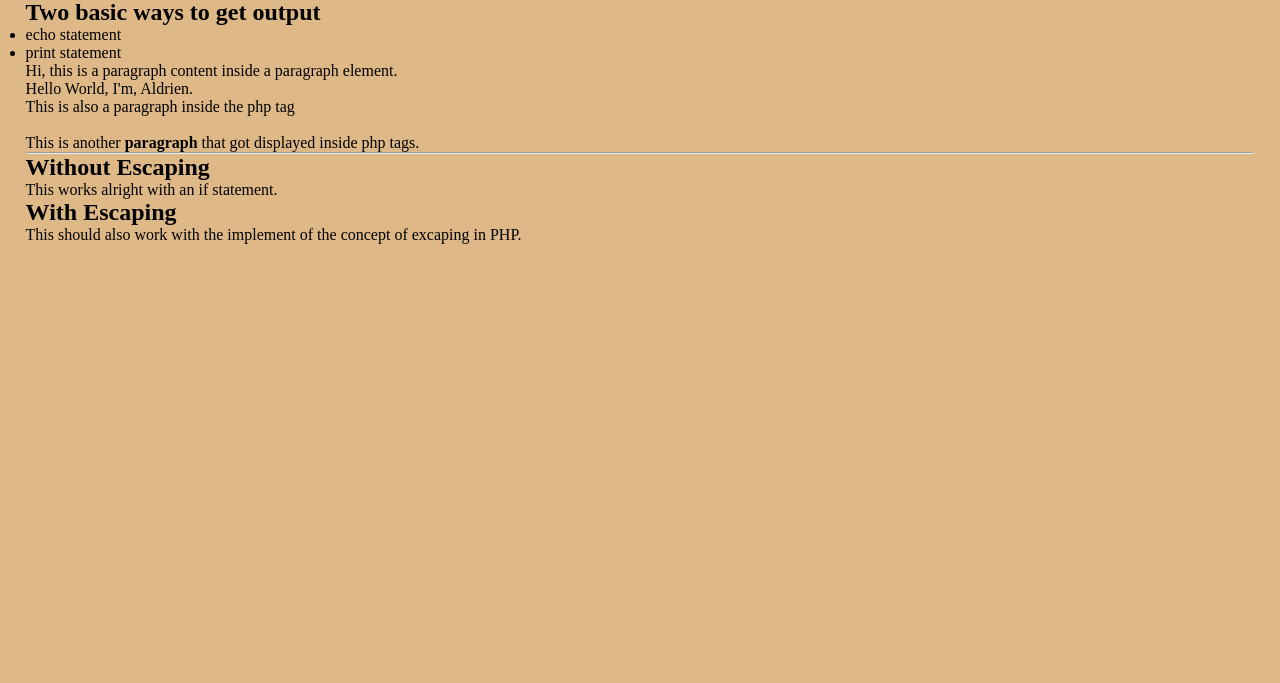
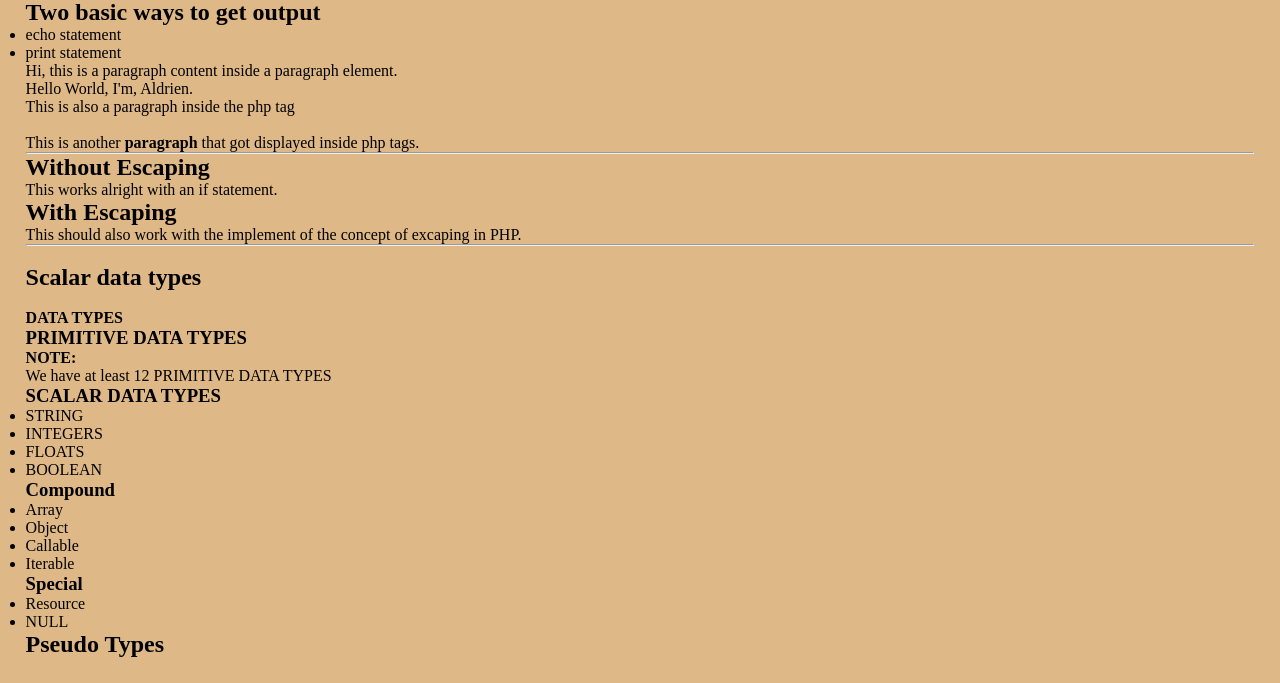
Before and after one commit to newviex/php_loginSystem, a PHP site: page / in a window 1280 px wide. Shown: the part 584-1267 px from the top of the page. Before the commit the page ends 828 px from the top, so only its background shows below. Run offline with PHP 8.4, Linux system fonts and the light colour scheme.

Commit message:
different types of data types

```diff
--- a/index.php
+++ b/index.php
@@ -79,8 +79,9 @@
  </section>
 <hr>
 <section>
+    <!--+++++++++++++ ESCAPING +++++++++++++ -->
     <h2>Without Escaping</h2>
-    <?php
+    <?php // This is example of without escaping
     if(1==1){
         echo"<p> This works alright with an if statement.</p>";
     }
@@ -88,6 +89,11 @@
 
     <h2>With Escaping</h2>
     <?php
+    /* this is an example of
+    multi line
+    comments in
+    PHP */
+
         //if(1==2){ // not equal to 1
             if(1==1){
     ?>
@@ -96,9 +102,44 @@
         <?php
     }
     ?>
+</section>
+<hr>
+<br>
+<section>
+    <h2>Scalar data types</h2>
+    <br>
+    <strong>DATA TYPES</strong>
+
+    <h3>PRIMITIVE DATA TYPES</h3>
+
+    <strong>NOTE:</strong><p>We have at least 12 PRIMITIVE DATA TYPES</p>
+    <h3>SCALAR DATA TYPES</h3>
+    <ul>
+        <li>STRING</li>
+        <li>INTEGERS</li>
+        <li>FLOATS</li>
+        <li>BOOLEAN</li>
+    </ul>
 
 
+    <h3>Compound</h3>
+    <ul>
+        <li>Array</li>
+        <li>Object</li>
+        <li>Callable</li>
+        <li>Iterable</li>
+    </ul>
+
+    <h3>Special</h3>
+    <ul>
+        <li>Resource</li>
+        <li>NULL</li>
+    </ul>
+
+    <h2>Pseudo Types</h2>
+
 </section>
+
 
     <script type="text/babel">
       function Hello() {
```
